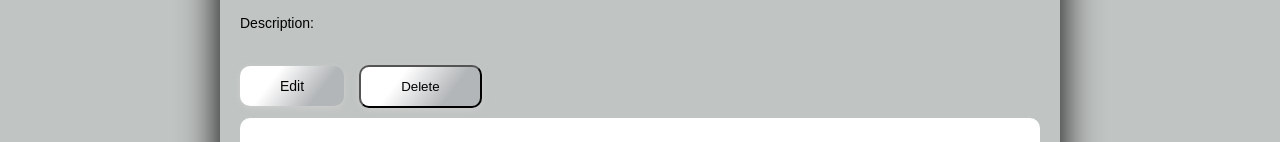
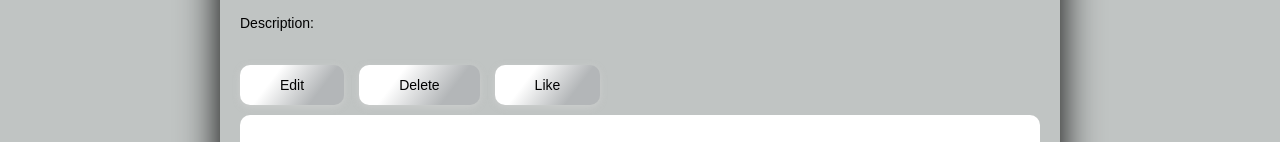
Before and after one commit to Zstoil/Project-ReactJS-SoftUni, a React (Create React App) app in the folder client/: page /catalog/1 in a window 1280 px wide. Shown: the part 800-942 px from the top of the page. Built offline with nearby package versions, Linux system fonts and the light colour scheme; no server answers.

Commit message:
create like button

```diff
--- a/client/public/styles/style.css
+++ b/client/public/styles/style.css
@@ -280,7 +280,7 @@ h2{
     margin-bottom: 50px;
 }
 
-.details-btn-del,.details-btn-edit{
+.details-btn-del,.details-btn-edit,.like-btn{
     display: inline-block;
     color: black;
     background: linear-gradient(127.12deg, #ffffff 31.69%, #b3b6b8 73.96%);
--- a/client/src/App.js
+++ b/client/src/App.js
@@ -14,6 +14,7 @@ import { Register } from "./Components/Register/Register";
 import { Logout } from "./Components/Logout/Logout";
 import { EditAd } from "./Components/EditAd/EditAd";
 import { MyAdd } from "./Components/MyAdd/MyAdd";
+import { Search } from "./Components/Search/Search";
 
 
 function App() {
@@ -29,6 +30,7 @@ function App() {
           <Route path='/' element={<Home/>} />
           <Route path='/create' element={<Create/>} />
           <Route path='/catalog' element={<Catalog/>} />
+          <Route path='/search' element={<Search/>} />
           <Route path="/catalog/:carId" element={<Details/>}/>
           <Route path="/myAdd" element={<MyAdd/>}/>
           <Route path="/catalog/:carId/edit" element={<EditAd/>}/>
--- a/client/src/Components/Details/Details.js
+++ b/client/src/Components/Details/Details.js
@@ -30,12 +30,14 @@ export const Details = () => {
     }, [carId]);
 
         // like button
-    // const [like, setLike] = useState(1),
-    //       [isLike, setIsLike] = useState(false),
-    //     onLikeButtonClick = () => {
-    //         setLike(like + (isLike ? -1 : 1));
-    //         setIsLike(!isLike);
-    //     };
+    const [like, setLike] = useState(0);
+    const [isLike, setIsLike] = useState(false);
+
+     const onLikeButtonClick = () => {
+            setLike(like + 1);
+            setIsLike(true);
+        };
+        console.log(like);
 
         const isOwner = car._ownerId === userId;
 
@@ -97,7 +99,8 @@ console.log(car.comments);
                 {isOwner && (
                     <div>
                     <Link to={`/catalog/${car._id}/edit`} className="details-btn-edit">Edit</Link>
-                    <button className="details-btn-del" onClick={onDeleteClick}>Delete</button>
+                    <Link className="details-btn-del" onClick={onDeleteClick}>Delete</Link>
+                    {!isLike && (<Link className='like-btn' onClick={onLikeButtonClick}>Like</Link>)}
                     </div>
                 )}
 
@@ -121,13 +124,6 @@ console.log(car.comments);
                     )}
                 </div>
 
-                {/* like button */}
-                {/* <button
-                    className={"like-button " + (isLike ? "liked" : "")}
-                    onClick={onLikeButtonClick}
-                >
-                    {"Like"}  {like}
-                </button> */}
             </div>
             {isAuthenticated && <Comments onCommentSubmit={onCommentSubmit} />}
         </div>
--- a/client/src/Components/Header/Header.js
+++ b/client/src/Components/Header/Header.js
@@ -17,7 +17,9 @@ export const Header = () => {
                         {isAuthenticated && (
                             <>
                                 <li><Link to='/create'>Create</Link></li>
+                                <li><Link to='/search'>Search</Link></li>
                                 <li><Link to='/logout'>Logout</Link></li>
+
                             </>
                         )}
 
--- /dev/null
+++ b/client/src/Components/Search/Search.js
@@ -0,0 +1,5 @@
+export const Search = () => {
+    return(
+        <h2>This is search</h2>
+    );
+};
```
